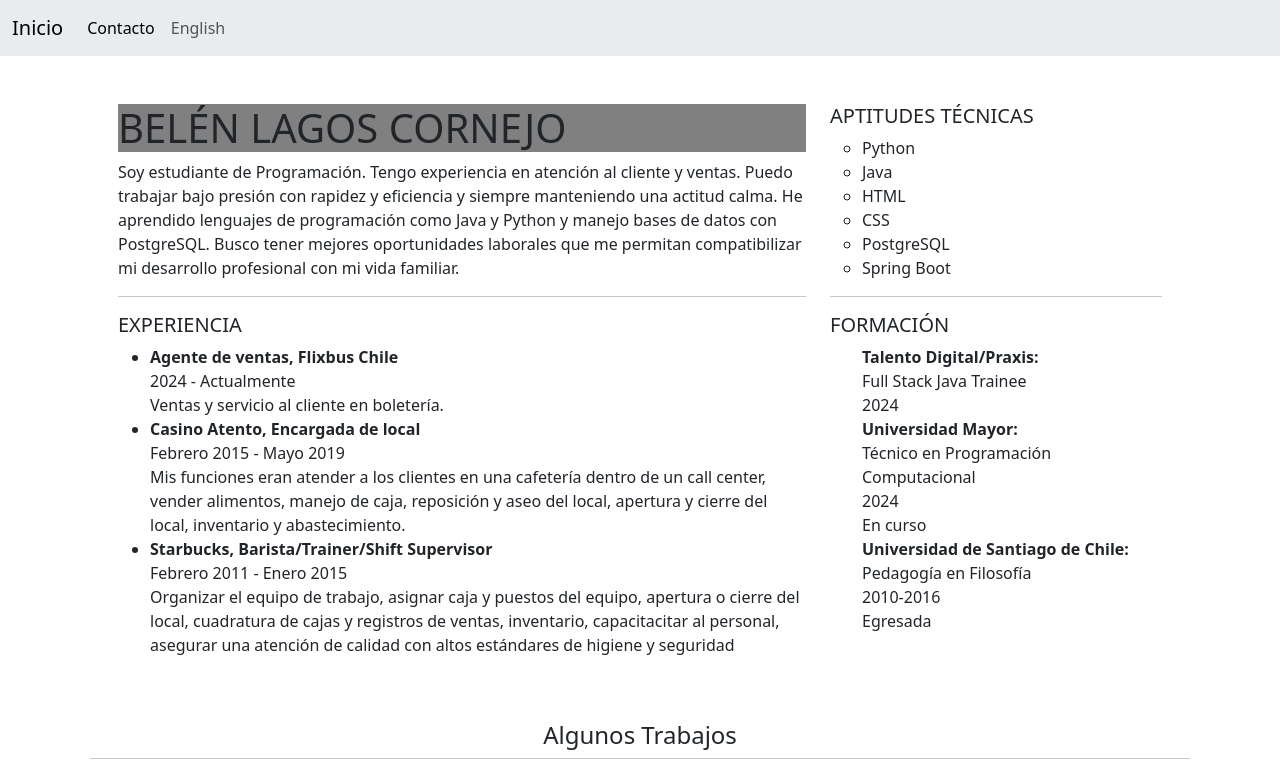
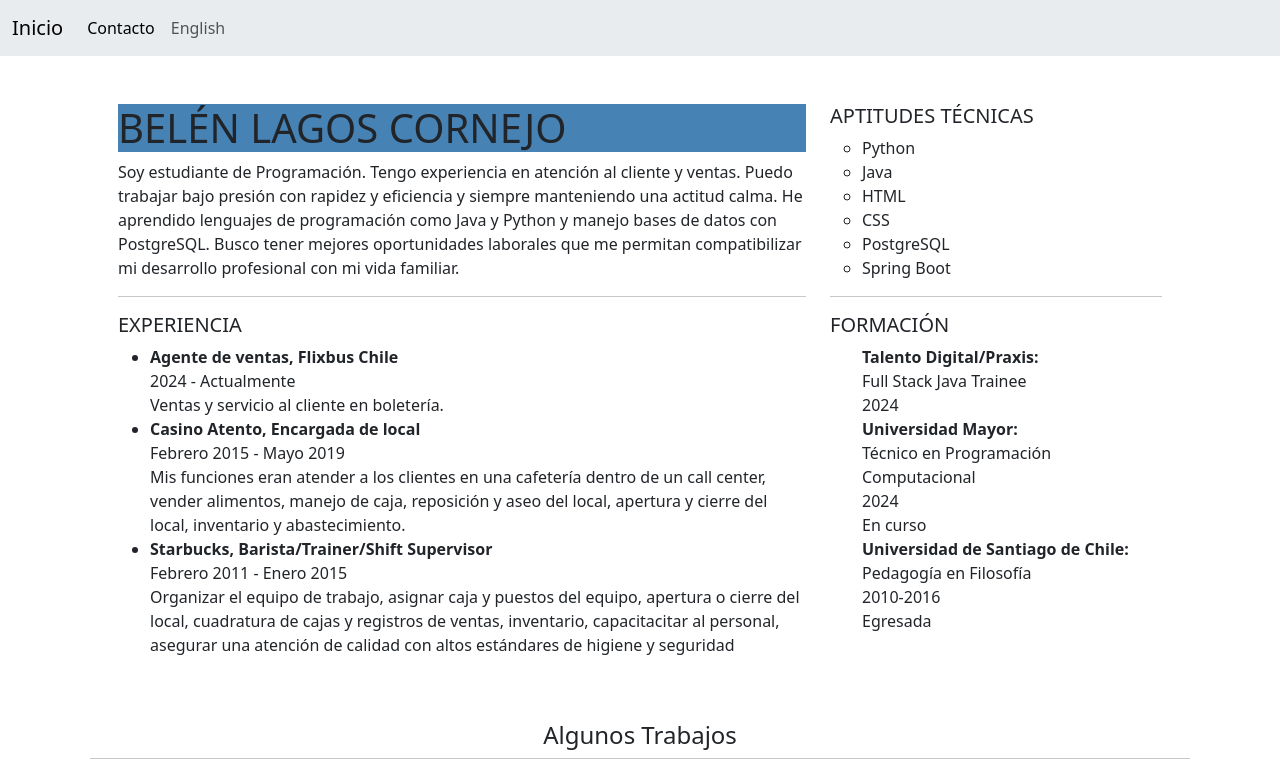
Before and after one commit to BelenAraceliLagos/cv, a plain HTML site: page index.html in a window 1280 px wide. Shown: the top 772 px of the page. Drawn offline with nearby package versions, Linux system fonts and the light colour scheme.

Commit message:
Update index.html

```diff
--- a/index.html
+++ b/index.html
@@ -17,7 +17,7 @@
   }
 
 h1{
-  background-color: grey;
+  background-color: steelblue;
 }
 
 #contacto {
```
